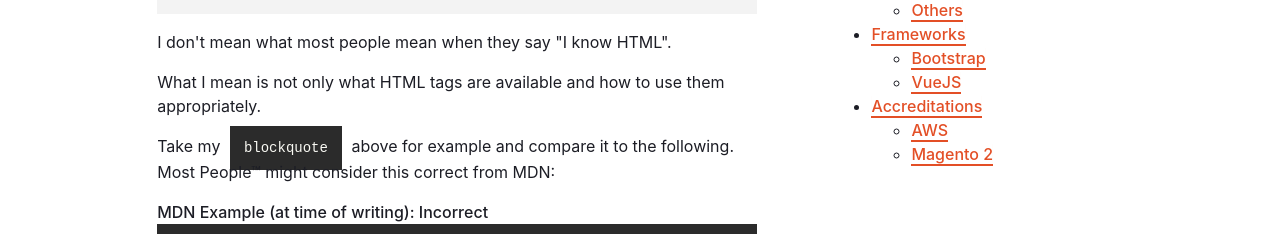
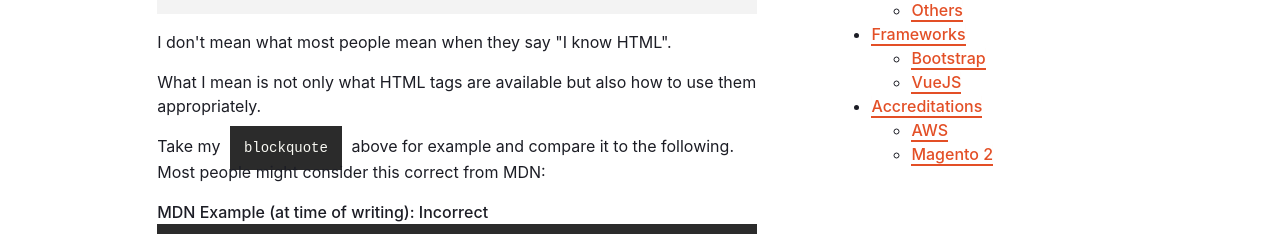
Before and after one commit to Glenn-Domin/Port-Vue_Nuxt, a Nuxt app: page /skills in a window 1280 px wide. Shown: the part 446-680 px from the top of the page. Built offline with nearby package versions, Linux system fonts and the light colour scheme.

Commit message:
skills text

```diff
--- a/pages/skills.vue
+++ b/pages/skills.vue
@@ -58,8 +58,8 @@
               <figcaption>Most people</figcaption>
             </figure>
             <p>I don't mean what most people mean when they say "I know HTML".</p>
-            <p>What I mean is not only what HTML tags are available and how to use them appropriately.</p>
-            <p>Take my <pre v-highlightjs class="code-inline"><code class="code-html">blockquote</code></pre> above for example and compare it to the following. Most People™ might consider this correct from MDN:</p>
+            <p>What I mean is not only what HTML tags are available but also how to use them appropriately.</p>
+            <p>Take my <pre v-highlightjs class="code-inline"><code class="code-html">blockquote</code></pre> above for example and compare it to the following. Most people might consider this correct from MDN:</p>
             <figure>
               <figcaption class="code-desc">MDN Example (at time of writing): Incorrect</figcaption>
               <pre v-highlightjs><code class="lang-html">{{codeMDNBlockquote}}</code></pre>
```
